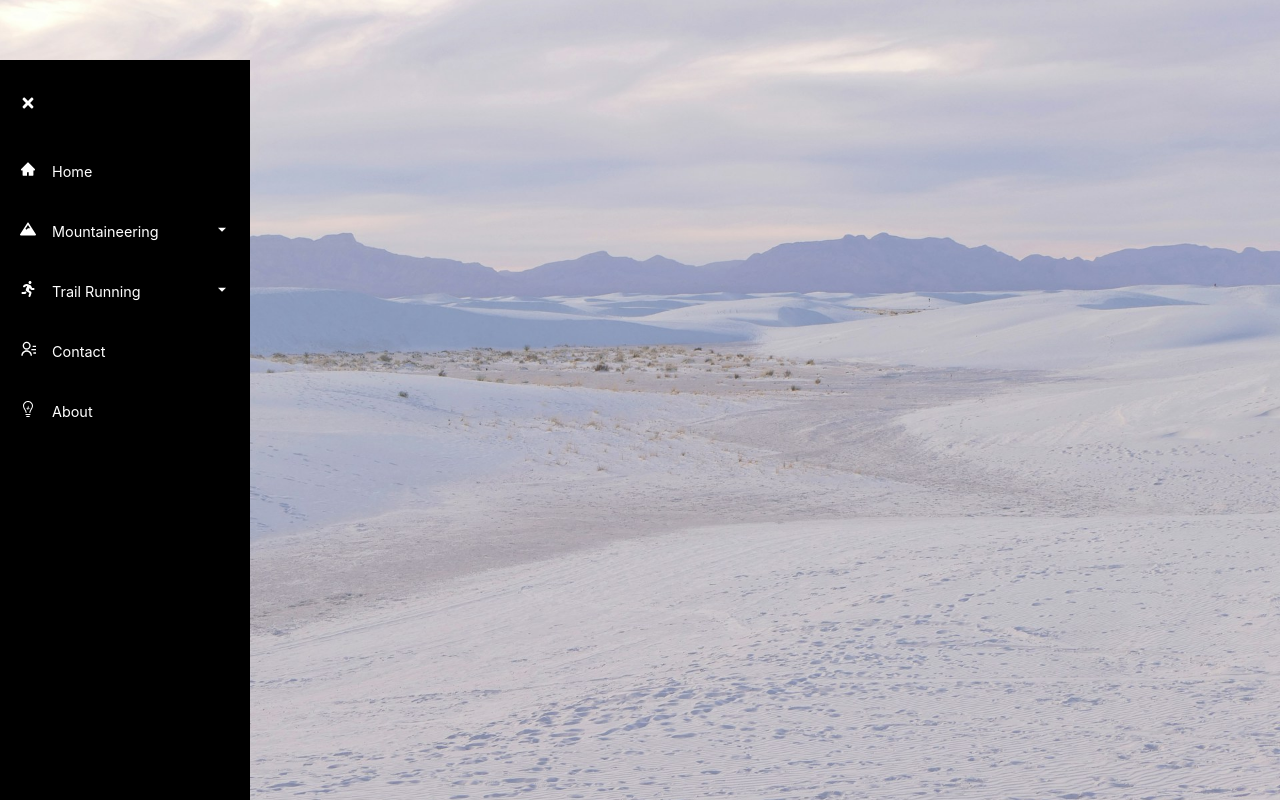
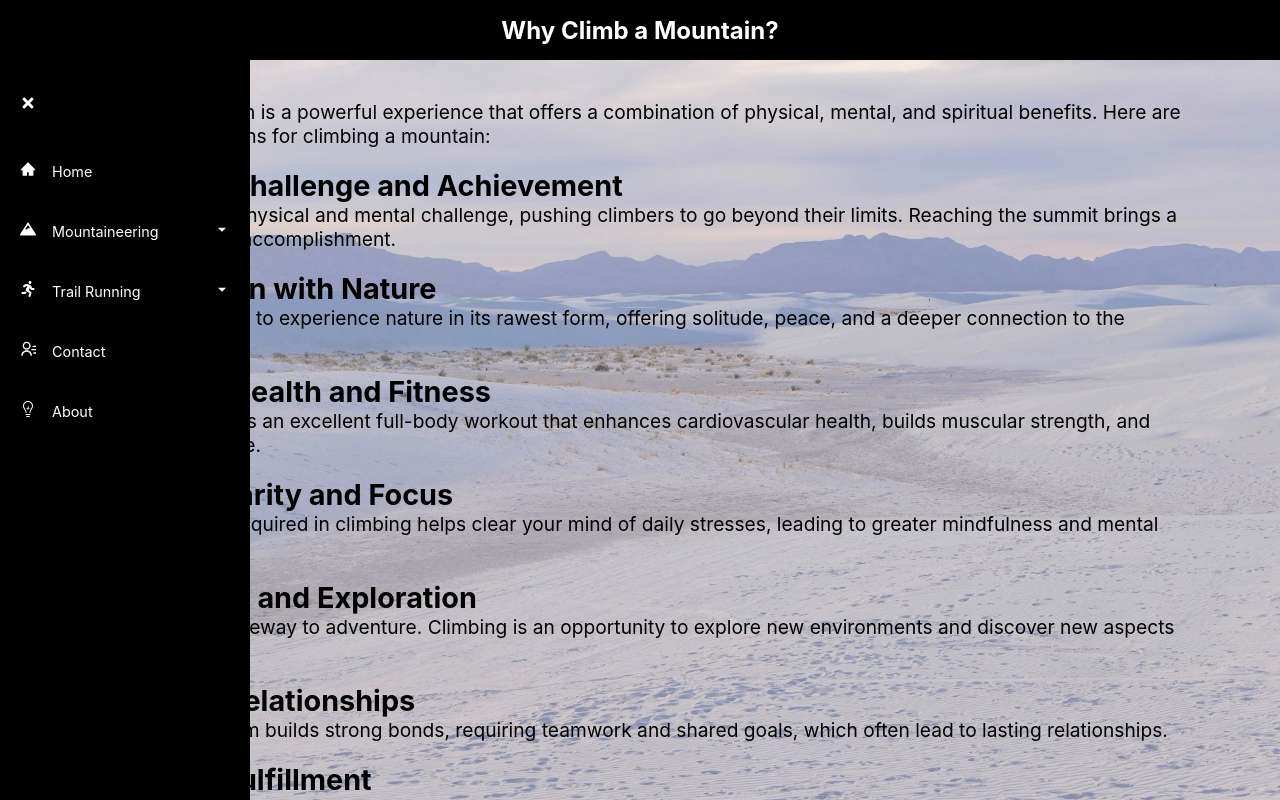
Before and after one commit to truptibhosale123/my-website, a React (Create React App) app: page /blogs/1 in a window 1280 px wide. Built offline with nearby package versions, Linux system fonts and the light colour scheme.

Commit message:
Blog 1 written

```diff
--- a/src/App.js
+++ b/src/App.js
@@ -7,6 +7,8 @@ import Contact from './pages/Contact';
 import About from './pages/About';
 import Home from './Home';
 import MBlogs from './components/MBlogs';
+import Blog1 from './components/Blog1';
+
 
 import Sidebar from './pages/Sidebar';
 
@@ -28,6 +30,7 @@ function App() {
       <Route path="/trailrunning/blogs" element={<Blogs />} />
       <Route path="/about" element={<About />} />
       <Route path="/contact" element={<Contact />} />
+      <Route path="/blogs/1" element={<Blog1 />} />
       </Routes>
       </div>
     </div>
--- /dev/null
+++ b/src/components/Blog1.js
@@ -0,0 +1,69 @@
+import React from 'react';
+import Header from './Header';
+import styled from 'styled-components';
+
+const BlogContainer = styled.div`
+    grid-template-columns: repeat(auto-fill, minmax(220px, 1fr));
+    gap: 24px;
+    padding: 40px;
+    max-width: 1200px;
+    margin-left: 30px;
+    border-radius: 10px; /* Rounded corners for the grid container */
+    margin-top: 60px;
+    overflow-y: auto;
+`;
+
+const Subtitle = styled.h2`
+    font-size: 1.8rem;
+    color: black;
+    margin-top: 20px;
+`;
+
+const Paragraph = styled.p`
+    font-size: 1.2rem;
+    color: navyblue;
+    margin-bottom: 10px;
+`;
+
+function Blog1  () {
+    return (
+        <BlogContainer>
+           <Header>Why Climb a Mountain?</Header>
+<Paragraph>Climbing a mountain is a powerful experience that offers a combination of physical, mental, and spiritual benefits. Here are some key motivations for climbing a mountain:</Paragraph>
+
+<Subtitle>1. Personal Challenge and Achievement</Subtitle>
+<Paragraph>Mountains offer a physical and mental challenge, pushing climbers to go beyond their limits. Reaching the summit brings a profound sense of accomplishment.</Paragraph>
+
+<Subtitle>2. Connection with Nature</Subtitle>
+<Paragraph>Climbing allows you to experience nature in its rawest form, offering solitude, peace, and a deeper connection to the environment.</Paragraph>
+
+<Subtitle>3. Physical Health and Fitness</Subtitle>
+<Paragraph>Mountain climbing is an excellent full-body workout that enhances cardiovascular health, builds muscular strength, and improves endurance.</Paragraph>
+
+<Subtitle>4. Mental Clarity and Focus</Subtitle>
+<Paragraph>The mental focus required in climbing helps clear your mind of daily stresses, leading to greater mindfulness and mental resilience.</Paragraph>
+
+<Subtitle>5. Adventure and Exploration</Subtitle>
+<Paragraph>Mountains are a gateway to adventure. Climbing is an opportunity to explore new environments and discover new aspects of yourself.</Paragraph>
+
+<Subtitle>6. Building Relationships</Subtitle>
+<Paragraph>Climbing with a team builds strong bonds, requiring teamwork and shared goals, which often lead to lasting relationships.</Paragraph>
+
+<Subtitle>7. Spiritual Fulfillment</Subtitle>
+<Paragraph>For many, climbing a mountain offers spiritual meaning, providing time for reflection and a sense of connection to something greater.</Paragraph>
+
+<Subtitle>8. Overcoming Fear</Subtitle>
+<Paragraph>Climbing offers a chance to confront personal fears, particularly the fear of heights, empowering climbers and increasing confidence.</Paragraph>
+
+<Subtitle>9. Simplicity and Focus</Subtitle>
+<Paragraph>Life on the mountain is stripped down to essentials, offering a break from the complexities of everyday life and a focus on the journey itself.</Paragraph>
+
+<Subtitle>10. The Sense of Freedom</Subtitle>
+<Paragraph>Climbing breaks the routine and offers the exhilarating sense of freedom, surrounded by vast landscapes and limitless horizons.</Paragraph>
+
+        </BlogContainer>
+      );
+    };
+
+
+export default Blog1;
--- a/src/components/Blogs.css
+++ b/src/components/Blogs.css
@@ -1,15 +1,20 @@
 /* BlogList.css */
 /* Apply the background image to the body to cover the full page */
 body {
-    background-image: url('../Images/bloglist.jpg'); /* Path to your image */
-    background-size: cover;   /* Ensures the image covers the entire page */
-    background-position: center; /* Centers the image */
-    background-attachment: fixed; /* Keeps the background fixed while scrolling */
-    background-repeat: no-repeat; /* Prevents tiling of the background */
+  background-image: url('../Images/bloglist.jpg');
+  background-size: cover;
+  background-position: center;
+  background-attachment: fixed;
+  background-repeat: no-repeat;  /* Path to your image */
+      /* Ensures the image covers the entire page */
+    /* Centers the image */
+  /* Keeps the background fixed while scrolling */
+    /* Prevents tiling of the background */
     background-color: rgba(255, 255, 255, 0.9); /* Light overlay for readability */
     min-height: 100vh; /* Ensures the background covers the full viewport height */
     margin: 0;
     padding: 0;
+    overflow-y: auto; /* Ensures vertical scrolling is allowed */
   }
 
   /* Specific styling for the BlogList grid */
--- a/src/components/Header.js
+++ b/src/components/Header.js
@@ -20,10 +20,10 @@ const HeaderText = styled.h1`
     font-size: 1.5rem; /* Adjust font size as needed */
 `;
 
-function Header() {
+function Header({children}) {
     return (
         <HeaderContainer>
-            <HeaderText></HeaderText>
+            <HeaderText>{children}</HeaderText>
         </HeaderContainer>
     );
 }
--- a/src/components/MBlogs.js
+++ b/src/components/MBlogs.js
@@ -5,14 +5,14 @@ import Header from "./Header";
 
 export default function MBlogs(){
     const blogs = [
-        { id: 1, title: "First Blog", summary: "This is a short summary of the first blog" },
-        { id: 2, title: "Second Blog", summary: "This is a short summary of the second blog" },
+        { id: 1, title: "Why climb a mountain?", summary: "Because it is there......" },
+        { id: 2, title: "What is mountaineering?", summary: "Maybe....just climb a mountain? NO!" },
       ];
 
         return (
 
             <div className="grid-container">
-                <Header/>
+                <Header>What would you like to read?</Header>
               {blogs.map(blog => (
                 <Link to={`/blogs/${blog.id}`} key={blog.id} className="blog-card">
                   <h3>{blog.title}</h3>
--- a/src/pages/Sidebar.js
+++ b/src/pages/Sidebar.js
@@ -1,67 +1,3 @@
-// import React from "react";
-// import styled from "styled-components";
-// import { IconContext } from 'react-icons/lib';
-// import { SidebarData } from "./SidebarData";
-// import Submenu from "./Submenu";
-
-// const NavIcon = styled.div`
-//     font-size : 2rem;
-//     height : 80px;
-//     display : flex;
-//     justify-content : flex-start;
-//     align-items : center;
-// `
-// const SidebarNav = styled.nav`
-//     background-color : black;
-//     width : 200px;
-//     height : 100vh;
-//     display : flex;
-//     justify-content : center;
-//     position : fixed;
-//     top : 0;
-//     transition : 100ms ease-in-out;
-//     z-index : 10;
-// `
-
-// const SidebarWrap = styled.div`
-//     width : 100%;
-// `
-
-
-// function Sidebar() {
-//     return (
-//         <>
-//             <IconContext.Provider value={{ color: "white", size: "1rem" }}>
-//                 <SidebarNav >
-//                     <SidebarWrap >
-//                         <NavIcon>
-//                             <h2 style={{
-//                                 textAlign: "center",
-//                                 color: "white",
-//                                 fontSize: "1rem",
-//                                 marginLeft:"45px"
-//                             }
-
-//                             }>
-//                                 Trupti Bhosale
-//                             </h2>
-//                         </NavIcon>
-
-//                         {SidebarData.map((item, index) => {
-//                             return <Submenu item={item} index={index} />
-//                         })}
-//                     </SidebarWrap>
-//                 </SidebarNav>
-
-
-//             </IconContext.Provider>
-//         </>
-
-//     );
-// }
-
-// export default Sidebar;
-
 import React, { useState } from "react";
 import styled from "styled-components";
 import { IconContext } from 'react-icons/lib';
@@ -79,7 +15,7 @@ const NavIcon = styled.div`
 
 const SidebarNav = styled.nav`
     background-color: black;
-    width: ${props => (props.isOpen ? '250px' : '0')}; /* Width changes based on isOpen */
+    width: ${props => (props.isopen ? '250px' : '0')}; /* Width changes based on isopen */
     height: 100vh;
     display: flex;
     justify-content: center;
@@ -110,16 +46,16 @@ const ToggleButton = styled.div`
 `;
 
 function Sidebar() {
-    const [isOpen, setIsOpen] = useState(true);
+    const [isopen, setIsopen] = useState(true);
 
     const handleToggle = () => {
-        setIsOpen(!isOpen);
+        setIsopen(!isopen);
     };
 
     return (
         <>
             <IconContext.Provider value={{ size: "1rem"}}>
-                <SidebarNav isOpen={isOpen}>
+                <SidebarNav isopen={isopen}>
                     <SidebarWrap>
                         <NavIcon>
 
@@ -132,7 +68,7 @@ function Sidebar() {
                 </SidebarNav>
 
                 <ToggleButton onClick={handleToggle} >
-                    {isOpen ? <FaTimes /> : <FaBars />}
+                    {isopen ? <FaTimes /> : <FaBars />}
                 </ToggleButton>
             </IconContext.Provider>
         </>
```
Also changed, not shown: src/components/BlogList.js (deleted, +0 -45 lines).
